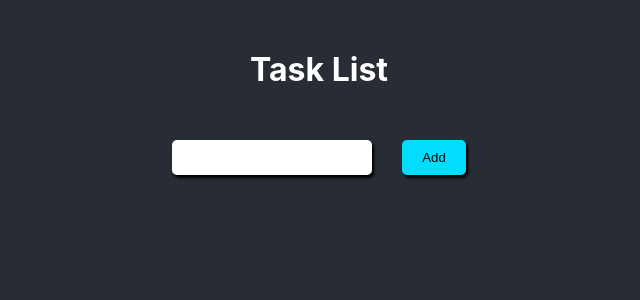
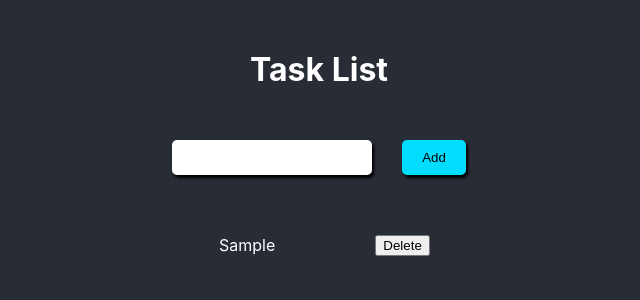
Before and after one commit to aryansharma15/todo-app, a React (Create React App) app: page / in a window 1280 px wide. Both pictures are taken after typing "Sample" into the empty fields and a click on the button "Add". Shown: the top 300 px of the page, without its empty margins (321-961 px from the left). Built offline with nearby package versions, Linux system fonts and the light colour scheme.

Commit message:
display complete, add delete and more

```diff
--- a/src/App.css
+++ b/src/App.css
@@ -27,8 +27,25 @@ body{
   border: 0px;
   border-radius: 5px;
   box-shadow: 2px 3px 3px;
+  pointer-events: auto;
+}
 
+.add-btn:click{
+  box-shadow: 0px 0px 0px;
 }
+
+.task{
+  display: flex;
+  margin-top: 60px;
+  margin-left: 500px;
+}
+
+.task>li{
+  color: #FFFFFF;
+  list-style: none;
+  margin-right: 100px;
+}
+
 
 @media (prefers-reduced-motion: no-preference) {
   .App-logo {
--- a/src/todo.js
+++ b/src/todo.js
@@ -24,7 +24,26 @@ function Todo() {
     <div>
         <input type="text" value={task} className="input" onChange={handleChange}/>
         <button className="add-btn" onClick={addTodo}>Add</button>
+
+        {tasks?.length > 0 ? (
+        <ul className='list-display'>
+            {tasks.map((task, index) => (
+                <div className="task">
+                    <li key={index}>{task}</li>
+                    <button className="delete-btn">Delete</button>
+                </div>
+            ))}
+        </ul>
+        ) : (
+            <div className="empty">
+                <p>No task found</p>
+            </div>
+
+        )}
+
     </div>
+
+
   )
 }
 
```
